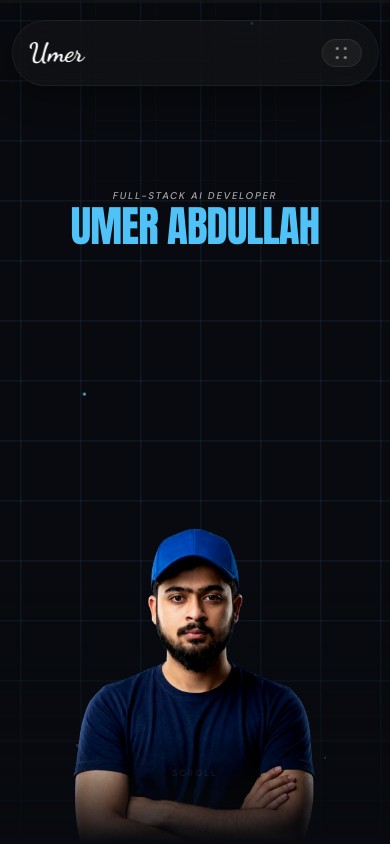
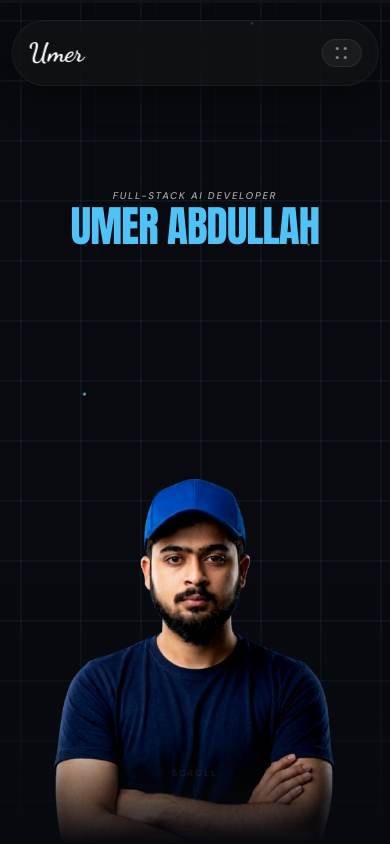
Before and after one commit to umerabdullah1818-oss/AbuBakar-Portfolio, a React (Vite) app: page / in a window 390 px wide. Shown: the top 844 px of the page. Built offline with nearby package versions, Linux system fonts and the light colour scheme.

Commit message:
style: increase portrait image scaling for mobile views

```diff
--- a/src/components/Hero.jsx
+++ b/src/components/Hero.jsx
@@ -124,8 +124,8 @@ export default function Hero() {
         className="absolute left-1/2 bottom-0 -translate-x-1/2 pointer-events-none"
         style={{
           zIndex: 40,
-          width: "clamp(250px, 42vw, 500px)",
-          height: "84%",
+          width: "clamp(290px, 50vw, 500px)",
+          height: "87%",
           opacity: 0,
         }}
       >
```
